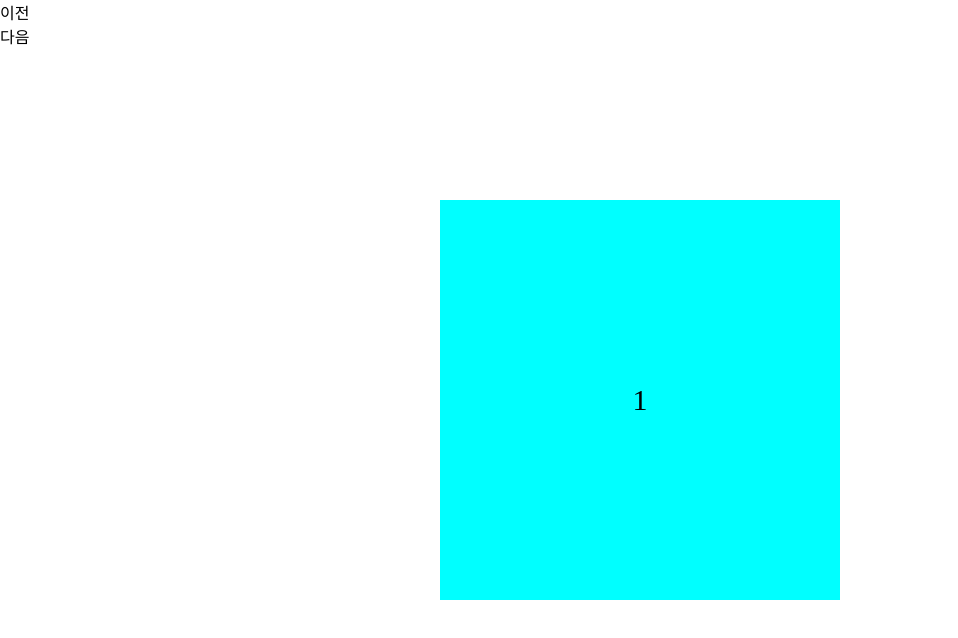
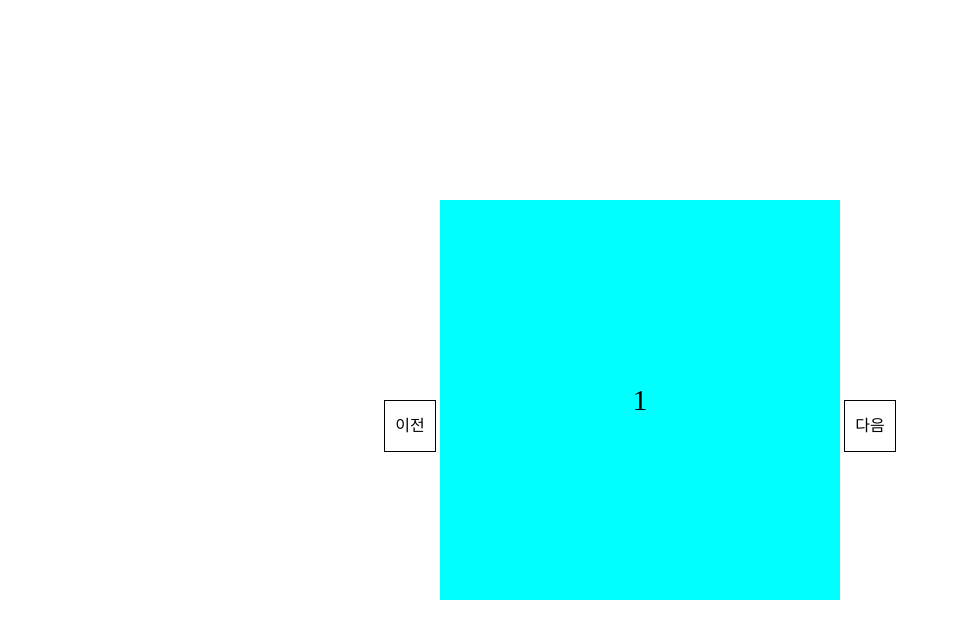
Before and after one commit to ysh2987/JavaScript-Study, a plain HTML site: page project/vanilla js slider/indxe.html in a window 1280 px wide. Shown: the whole page, without its empty margins (0-958 px from the left). Drawn offline with Linux system fonts and the light colour scheme.

Commit message:
js-slider

```diff
--- a/project/vanilla js slider/main.css
+++ b/project/vanilla js slider/main.css
@@ -10,7 +10,7 @@ p{
   font-size: 30px;
   transform: translate(-50%,-50%);
 }
-
+.wrap{height: 100%;}
 .slider_Wrap {
   position: absolute;
   width: 400px;
@@ -25,3 +25,20 @@ p{
   flex-wrap: wrap;
   flex-direction: column;}
 .item { width: 400px; height: 400px; position: relative}
+.next,
+.prev{
+    cursor: pointer;
+    position: absolute;
+    top: 50%;
+    border: 1px solid;
+    width: 50px;
+    height: 50px;
+    line-height: 50px;
+    text-align: center;
+}
+.next {
+right: 30%;
+}
+.prev {
+left: 30%;
+}
```
